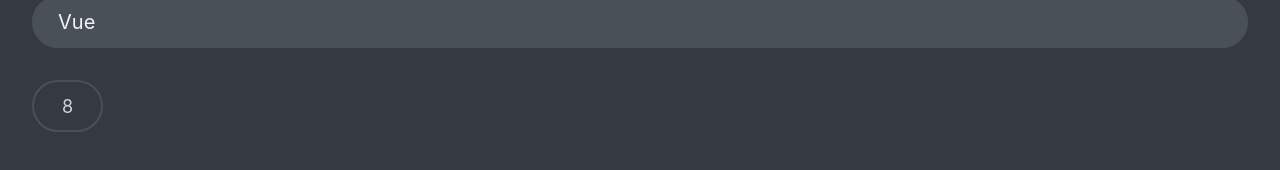
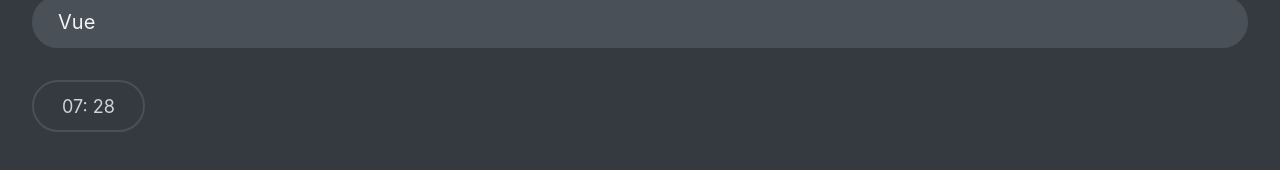
Before and after one commit to goodylove/React-quiz, a React (Create React App) app: page / in a window 1280 px wide. Both pictures are taken after a click on the button "Let's Start". Shown: the part 536-706 px from the top of the page. Built offline with nearby package versions, Linux system fonts and the light colour scheme; data requests are answered from the project's data file.

Commit message:
completed

```diff
--- a/src/Components/App.js
+++ b/src/Components/App.js
@@ -11,6 +11,7 @@
 import Footer from "./Footer";
 import Timer from "./Timer";
 
+const SEC_TIMER = 30;
 const initialState = {
   questions: [],
   status: "loading",
@@ -18,7 +19,7 @@
   answer: null,
   points: 0,
   totalPoints: 0,
-  setTimeRemaining: 10,
+  setTimeRemaining: null,
 };
 
 function reducer(state, action) {
@@ -28,6 +29,7 @@
         ...state,
         questions: action.payload,
         status: "ready",
+        setTimeRemaining: state.questions.length * SEC_TIMER,
       };
     case "dataFailed":
       return {
--- a/src/Components/Timer.jsx
+++ b/src/Components/Timer.jsx
@@ -1,6 +1,8 @@
 import React, { useEffect } from 'react'
 
 export default function Timer({dispatch,setTimeRemaining}) {
+  const min = Math.floor(setTimeRemaining /60)
+  const sec = setTimeRemaining % 60
 
 useEffect(function(){
     const timer = setInterval(function(){
@@ -12,7 +14,7 @@
 },[dispatch])
   return (
     <div className='timer'>
-      {setTimeRemaining}
+     {min < 10 && "0" }{min}: {sec < 10 && "0" }{sec}
     </div>
   )
 }
```
